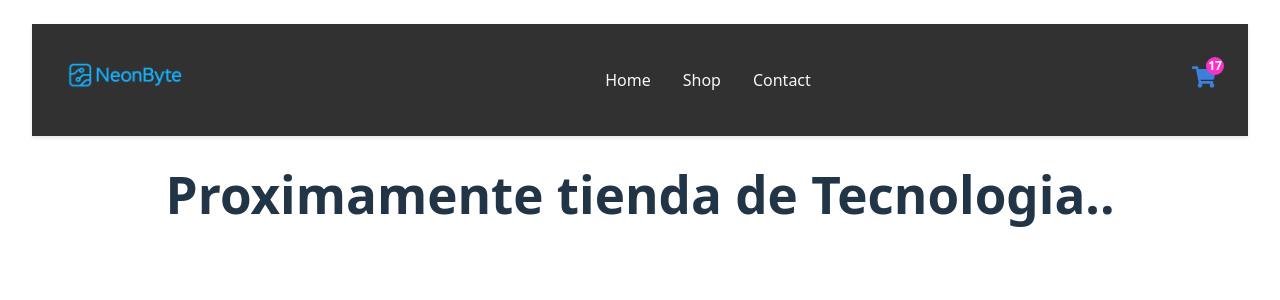
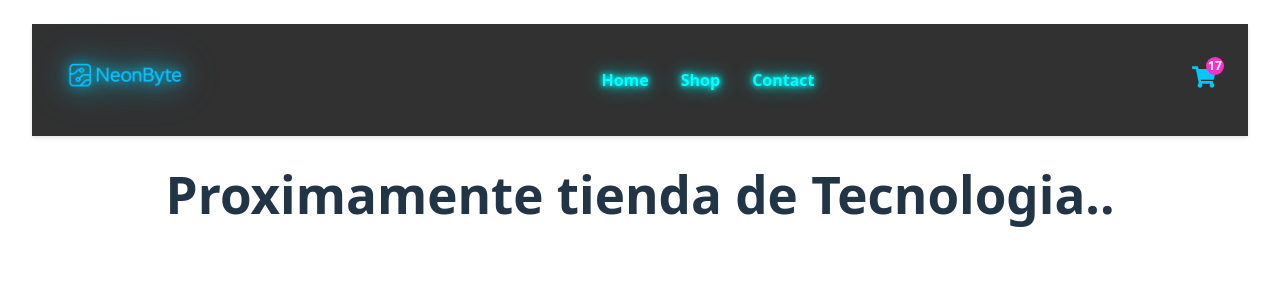
Before and after one commit to emamontenegro/e-comerce-Montenegro, a React (Vite) app: page / in a window 1280 px wide. Shown: the top 300 px of the page. Built offline with nearby package versions, Linux system fonts and the light colour scheme.

Commit message:
CreaTuLanding Montenegro

```diff
--- a/src/components/layout/cart/index.css
+++ b/src/components/layout/cart/index.css
@@ -1,6 +1,6 @@
 .cart-icon {
   cursor: pointer;
-  color: rgb(60, 127, 221);
+   color: #00c8ff;
   position: relative;
 }
 
--- a/src/components/layout/header/index.css
+++ b/src/components/layout/header/index.css
@@ -14,7 +14,20 @@
 
 .logo img {
   height: 15vh;
+  filter:
+    drop-shadow(0 0 6px rgba(0,200,255,0.8))
+    drop-shadow(0 0 12px rgba(0,200,255,0.5))
+    drop-shadow(0 0 18px rgba(0,200,255,0.3))
+    brightness(1.05) contrast(1.1);
 }
+
+img:hover {
+  filter:
+    drop-shadow(0 0 12px rgba(0,200,255,1))
+    drop-shadow(0 0 24px rgba(0,200,255,0.8))
+    brightness(1.2);
+}
+
 
 .nav ul {
   display: flex;
@@ -23,12 +36,21 @@
 }
 
 .nav a {
-  text-decoration: none;
-  color: #f7f7f7;
-  font-weight: 500;
+    color: #0ff;
+  text-shadow:
+    0 0 5px #0ff,
+    0 0 10px #0ff,
+    0 0 20px #0ff;
+  font-weight: bold;
+  font-size: 1rem;
 }
 
-.cart-icon {
-  cursor: pointer;
-  color: rgb(60, 127, 221);
+a:hover {
+  color: #fff;
+  text-shadow:
+    0 0 10px #0ff,
+    0 0 20px #0ff,
+    0 0 30px #0ff,
+    0 0 40px #0ff,
+    0 0 50px #0ff;
 }
--- a/src/components/layout/header/index.jsx
+++ b/src/components/layout/header/index.jsx
@@ -5,7 +5,7 @@ const Header = () => {
   return (
     <header className="header">
       <div className="logo">
-        <img src="./public/logoh.png" alt="Tec logo" />
+        <img src="./public/logotec.png" alt="Tec logo" />
       </div>
       <nav className="nav">
         <ul>
```
Also changed, not shown: public/logotec.png (renamed from public/logoh.png).
